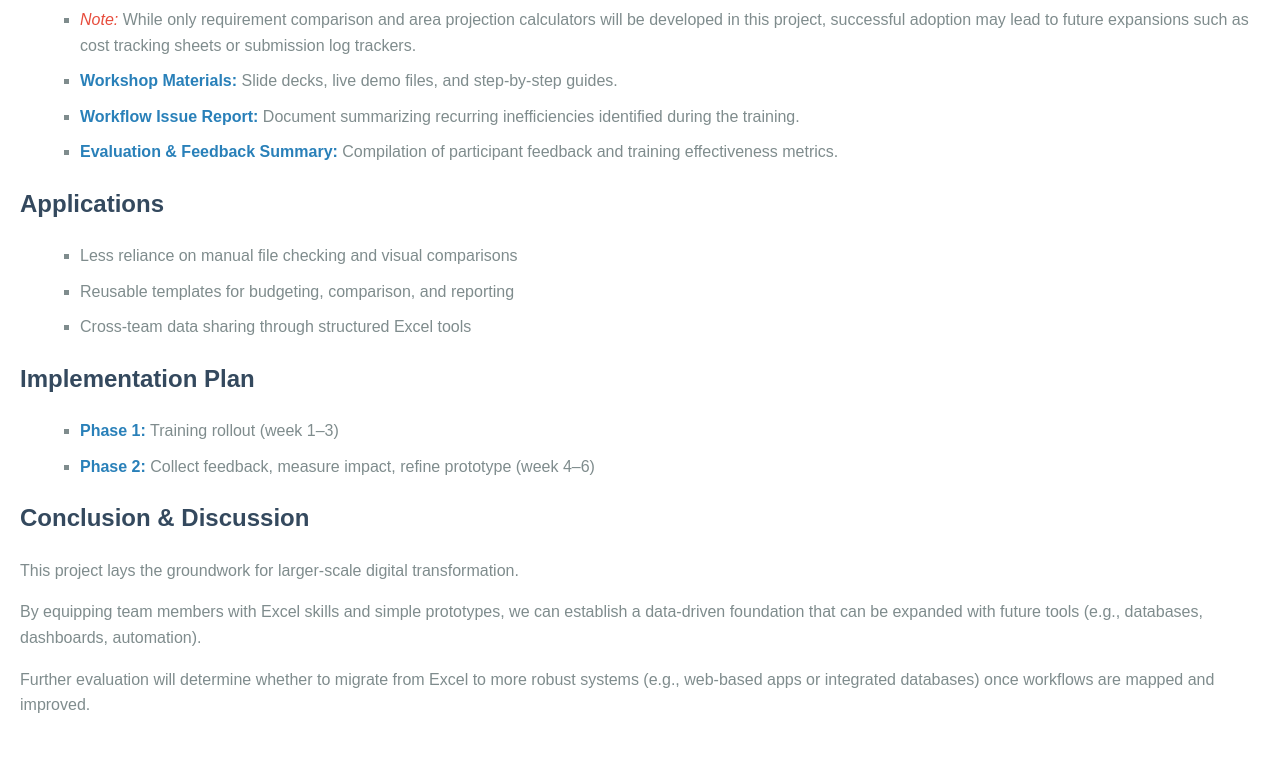
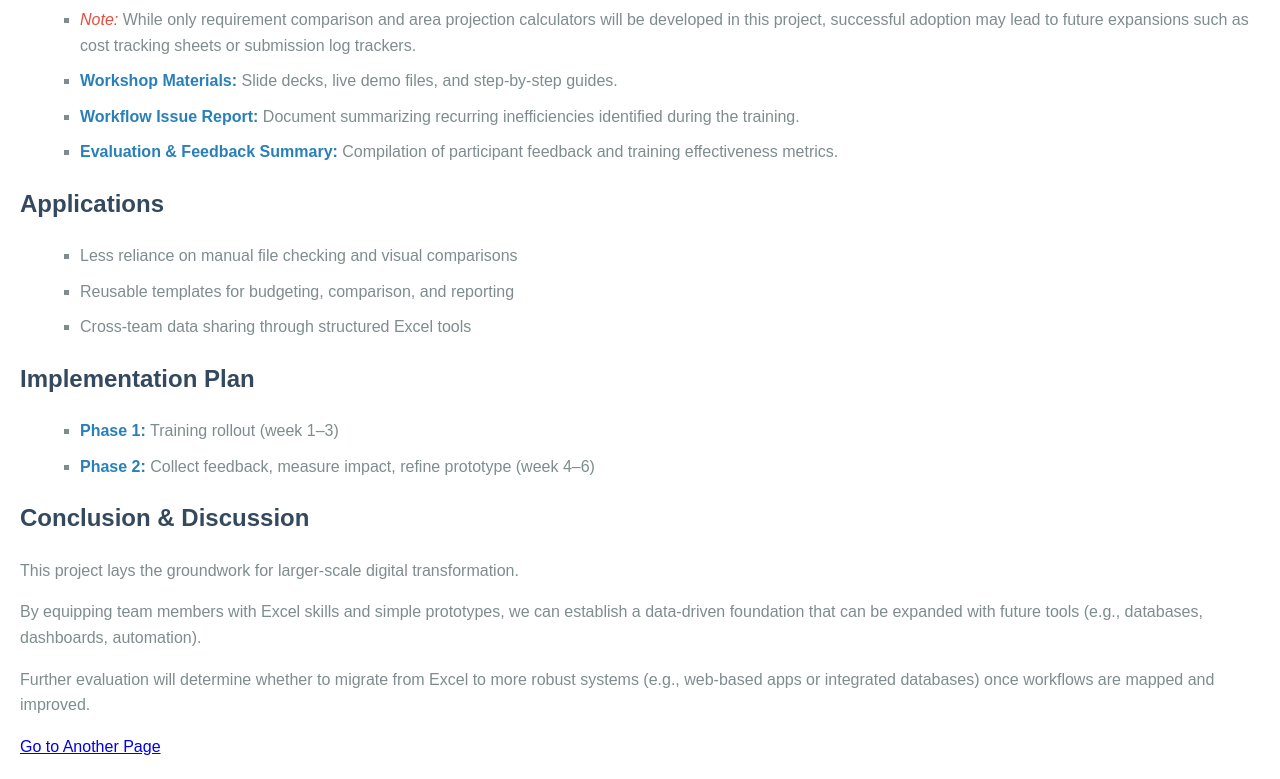
Before and after one commit to utBhira/my_page, a plain HTML site: page index.html in a window 1280 px wide. Shown: the part 957-1736 px from the top of the page. Before the commit the page ends 1695 px from the top, so only its background shows below. Drawn offline with Linux system fonts and the light colour scheme.

Commit message:
Update index.html

```diff
--- a/index.html
+++ b/index.html
@@ -89,6 +89,7 @@
 <p>This project lays the groundwork for larger-scale digital transformation.</p>
 <p>By equipping team members with Excel skills and simple prototypes, we can establish a data-driven foundation that can be expanded with future tools (e.g., databases, dashboards, automation).</p>
 <p>Further evaluation will determine whether to migrate from Excel to more robust systems (e.g., web-based apps or integrated databases) once workflows are mapped and improved.</p>
+<a href="test.html">Go to Another Page</a>
 
 </body>
 </html>
```
